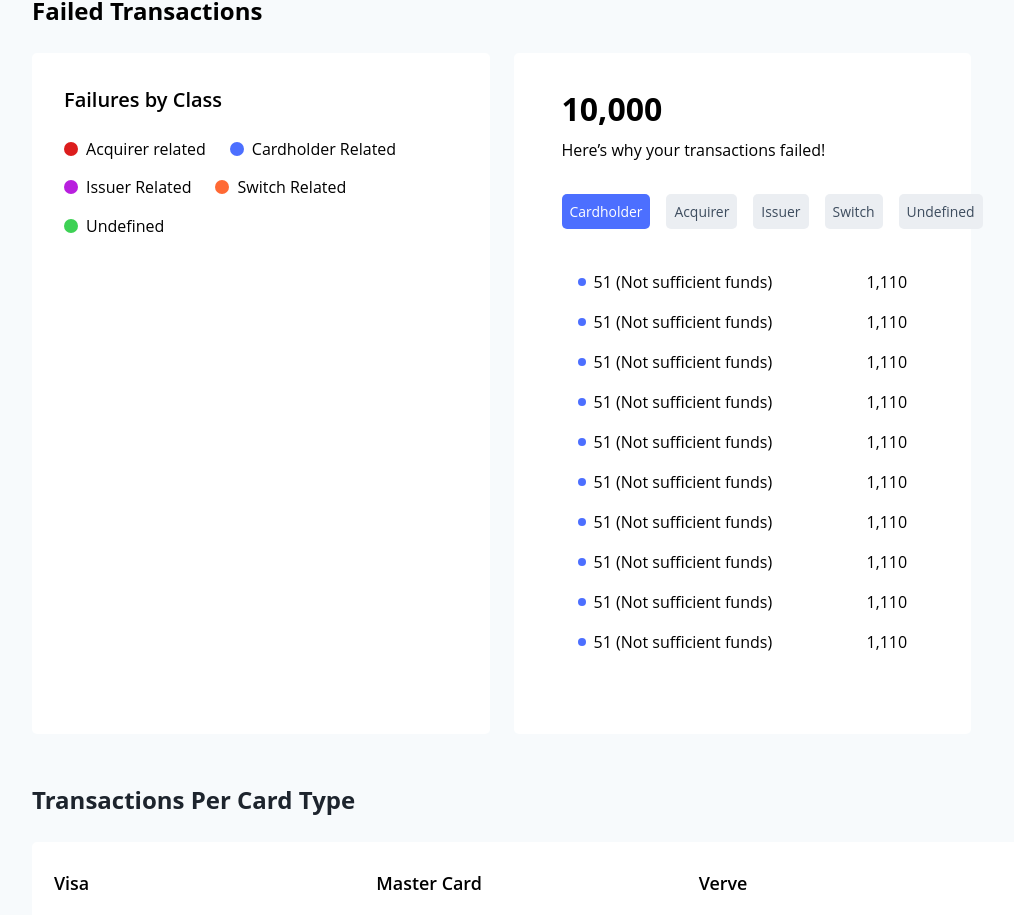
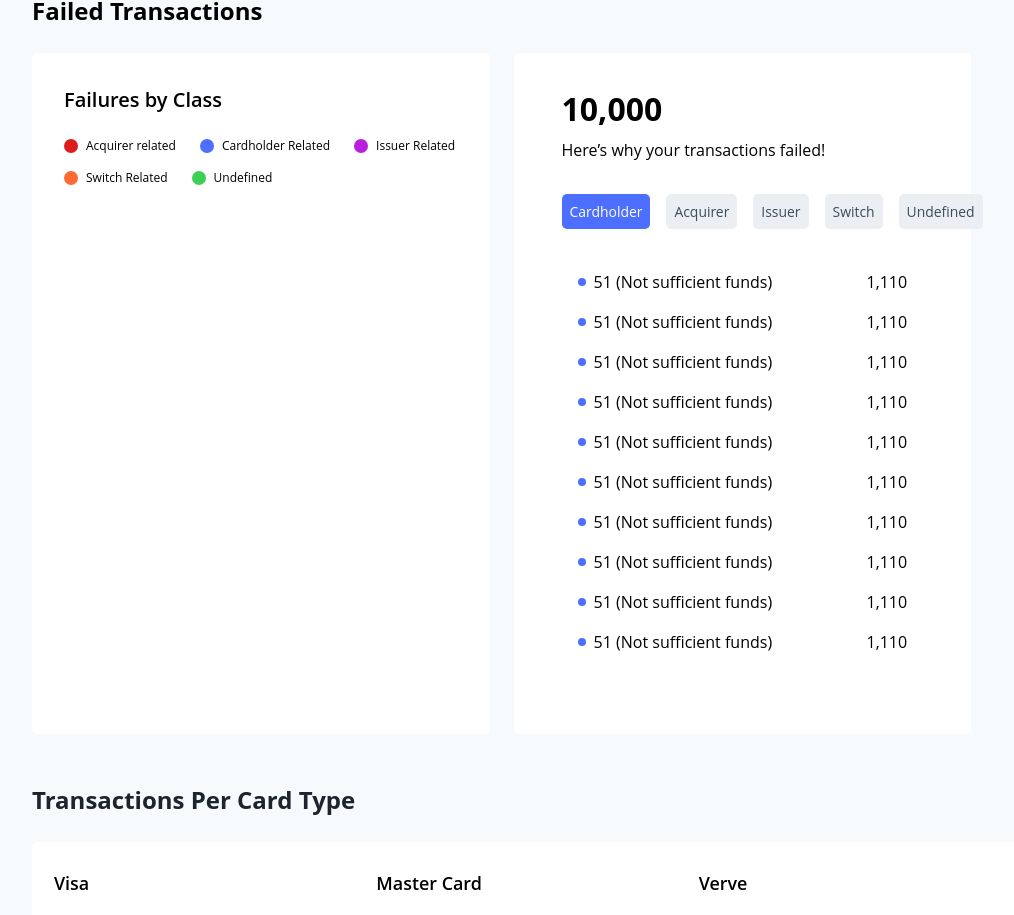
Before and after one commit to DevKaffy/POSMon-Dashboard, a React (Vite) app: page / in a window 1280 px wide. Shown: the part 1038-1953 px from the top of the page, without its empty margins (260-1274 px from the left). Built offline with nearby package versions, Linux system fonts and the light colour scheme.

Commit message:
WIP: Failure Transactions

```diff
--- a/src/Components/Ellipses/Ellipses.tsx
+++ b/src/Components/Ellipses/Ellipses.tsx
@@ -5,7 +5,7 @@ const Ellipses = ({img, title}: {
     title: string,
 }) => {
   return (
-    <div className='flex items-center gap-x-[0.5rem]'>
+    <div className='flex items-center gap-x-[0.5rem] text-[0.75rem]'>
         <span><img src={img} alt="" /></span>
         <span>{title}</span>
     </div>
--- a/src/Pages/Home/index.tsx
+++ b/src/Pages/Home/index.tsx
@@ -111,7 +111,7 @@ const Home = () => {
             Failed Transactions
           </p>
           <div className="grid grid-cols-2 gap-x-[1.5rem]">
-            <div className="bg-white px-8 py-8 rounded-[5px]">
+            <div className="bg-white px-8 py-8 rounded-[5px] text-[Ablack]">
               <p className="font-semibold text-[1.25rem] pb-[1.37rem]">Failures by Class</p>
               <div className="flex flex-wrap gap-x-[1.5rem] gap-y-[0.93rem]">
                 {
```
